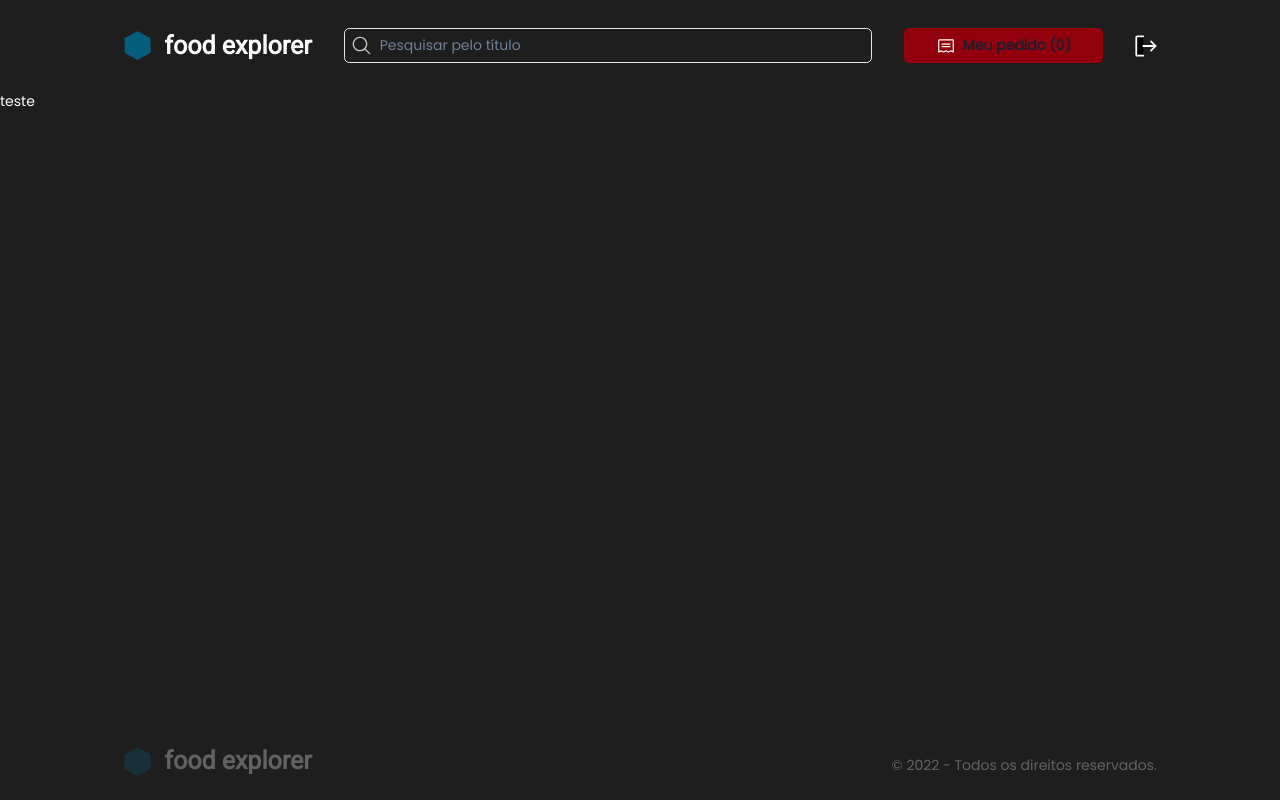
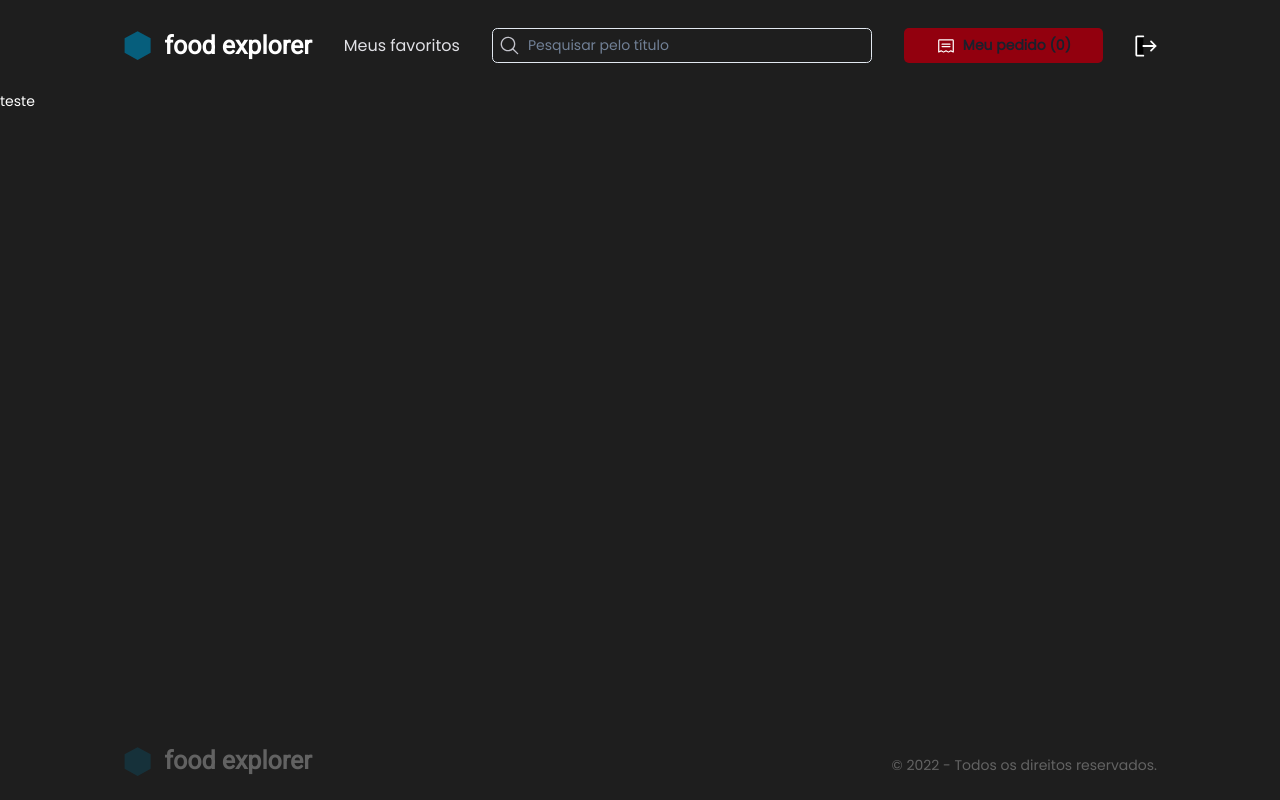
Before and after one commit to Felipe-Borba/food-explorer-frontend, a React (Vite) app: page /home in a window 1280 px wide. Built offline with nearby package versions, Linux system fonts and the light colour scheme.

Commit message:
add button on header

```diff
--- a/src/components/global/Header/index.tsx
+++ b/src/components/global/Header/index.tsx
@@ -8,6 +8,7 @@ import { IconExit } from "../../icons/IconExit";
 import { IconSearch } from "../../icons/IconSearch";
 import { IconInvoice } from "../../icons/IconInvoice";
 import { IconMain } from "../../icons/IconMain";
+import { ButtonText } from "../butons/ButtonText";
 
 export function Header() {
   const navigate = useNavigate();
@@ -24,6 +25,10 @@ export function Header() {
         </HStack>
       </Link>
 
+      <ButtonText color={"#E1E1E6"} fontSize="16px" fontWeight="400">
+        Meus favoritos
+      </ButtonText>
+
       <Flex flex={1}>
         <InputPrimary
           placeholder="Pesquisar pelo título"
@@ -33,7 +38,7 @@ export function Header() {
         />
       </Flex>
 
-      <ButtonPrimary leftIcon={<IconInvoice boxSize="20px" />} type="button">
+      <ButtonPrimary leftIcon={<IconInvoice boxSize="20px" />}>
         Meu pedido ({total})
       </ButtonPrimary>
 
--- a/src/components/global/butons/ButtonPrimary/index.tsx
+++ b/src/components/global/butons/ButtonPrimary/index.tsx
@@ -10,6 +10,9 @@ export function ButtonPrimary(props: Props) {
       px="32px"
       fontSize="14px"
       bgColor={"#92000E"}
+      _hover={{
+        opacity: 0.7,
+      }}
       {...rest}
     >
       {children}
--- a/src/components/layouts/MainLayout/index.tsx
+++ b/src/components/layouts/MainLayout/index.tsx
@@ -1,19 +1,20 @@
-import React from "react";
+import React, { ReactNode } from "react";
 import Footer from "../../global/Footer";
 import { Header } from "../../global/Header";
 import { Flex, Grid, GridItem } from "@chakra-ui/react";
 
 interface Props {
   children: React.ReactNode;
+  header?: ReactNode
 }
 
 export function MainLayout(props: Props) {
-  const { children } = props;
+  const { children, header=<Header/> } = props;
 
   return (
     <Flex flexDir="column" h="100vh" justifyContent="space-between">
       <Flex flexDir="column">
-        <Header />
+        {header}
 
         {children}
       </Flex>
```
